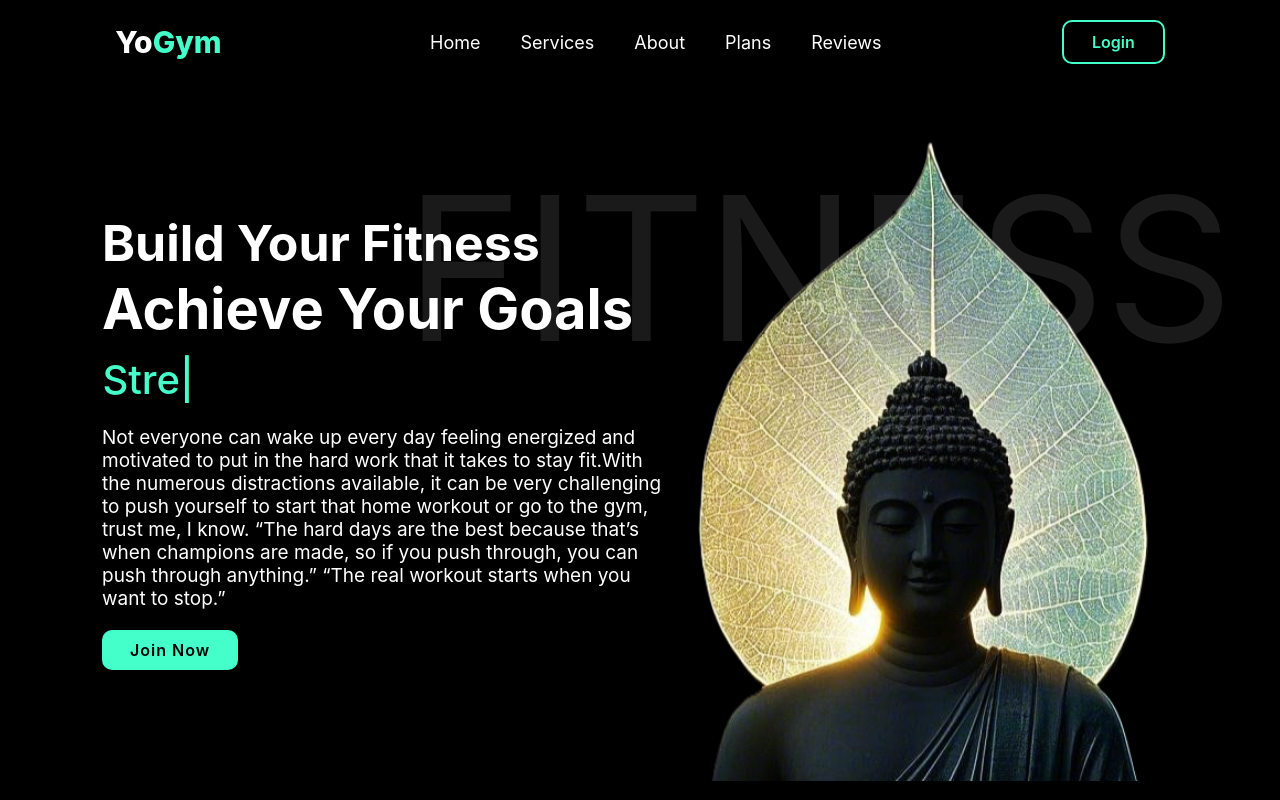
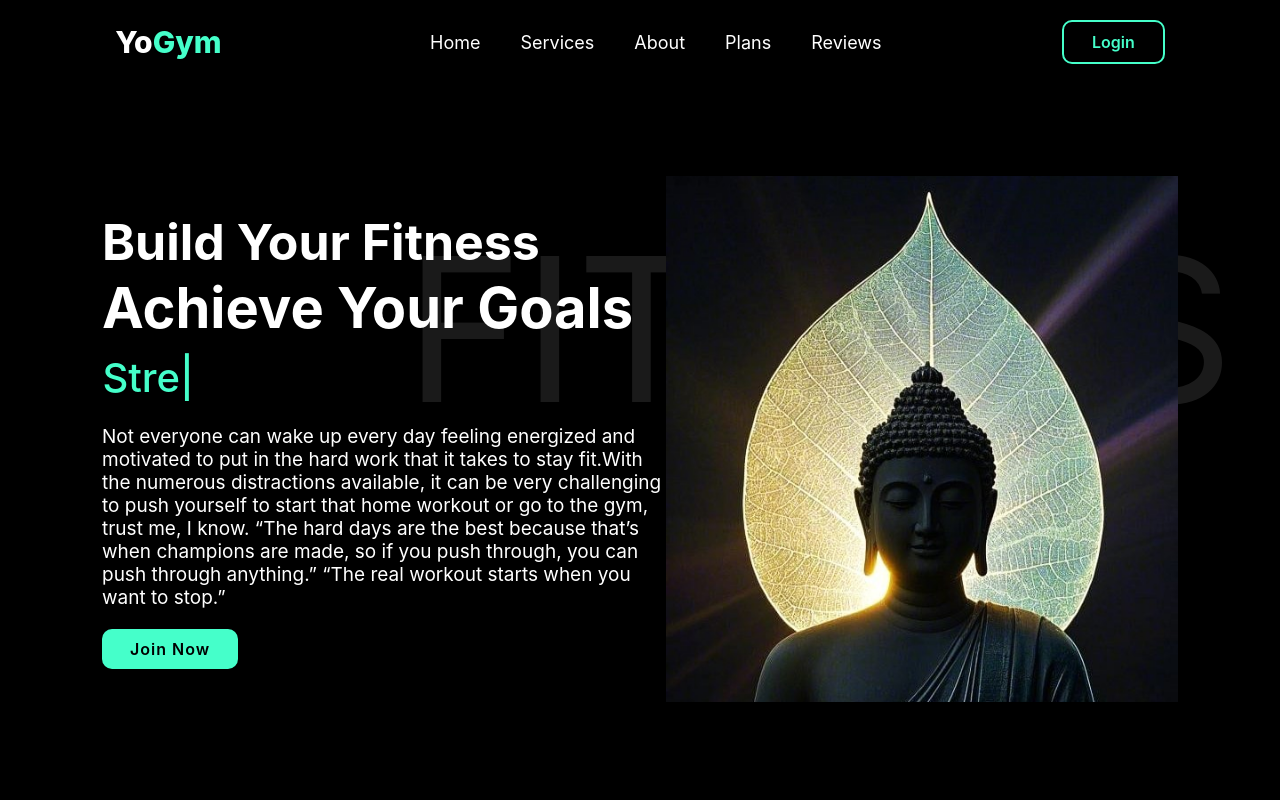
Before and after one commit to Vijeta-Web/YoGym, a plain HTML site: page index.html in a window 1280 px wide. Shown: the top 800 px of the page. Drawn offline with nearby package versions, Linux system fonts and the light colour scheme.

Commit message:
Update index.html

```diff
--- a/index.html
+++ b/index.html
@@ -51,7 +51,7 @@
     </div>
 
     <div class="home-img" data-aos="zoom-in">
-        <img src=" assets/b4.png"alt="Image">
+        <img src=" assets/b5.jpeg"alt="Image">
     </div>
 </section>
 
```
